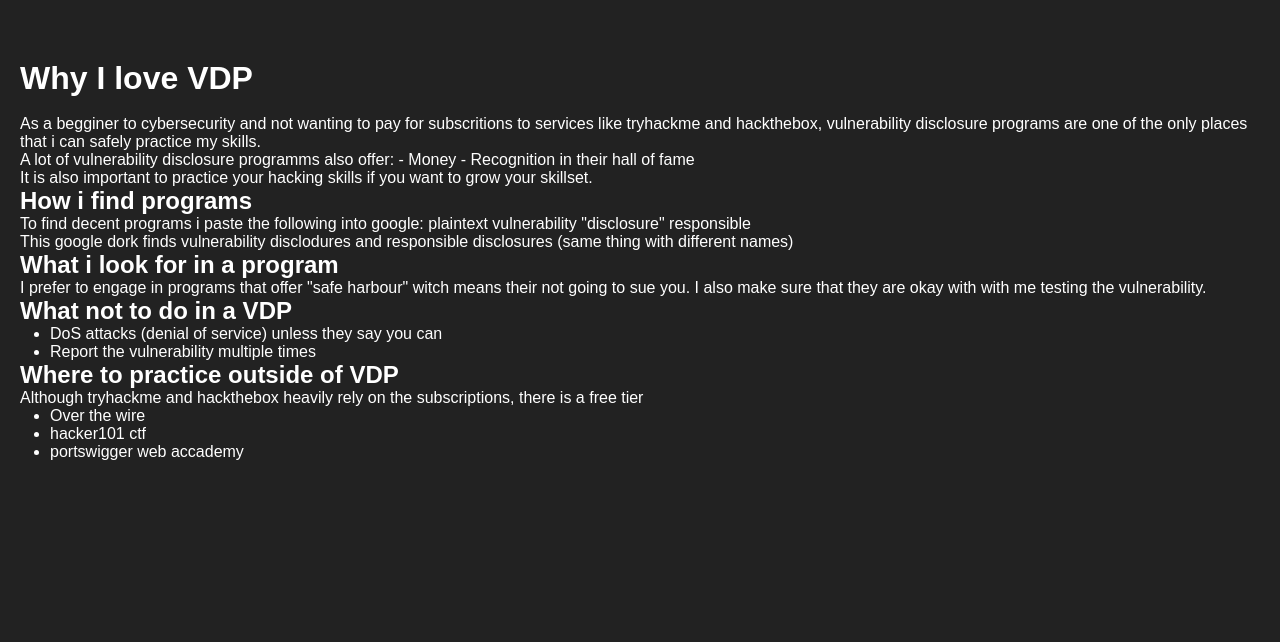
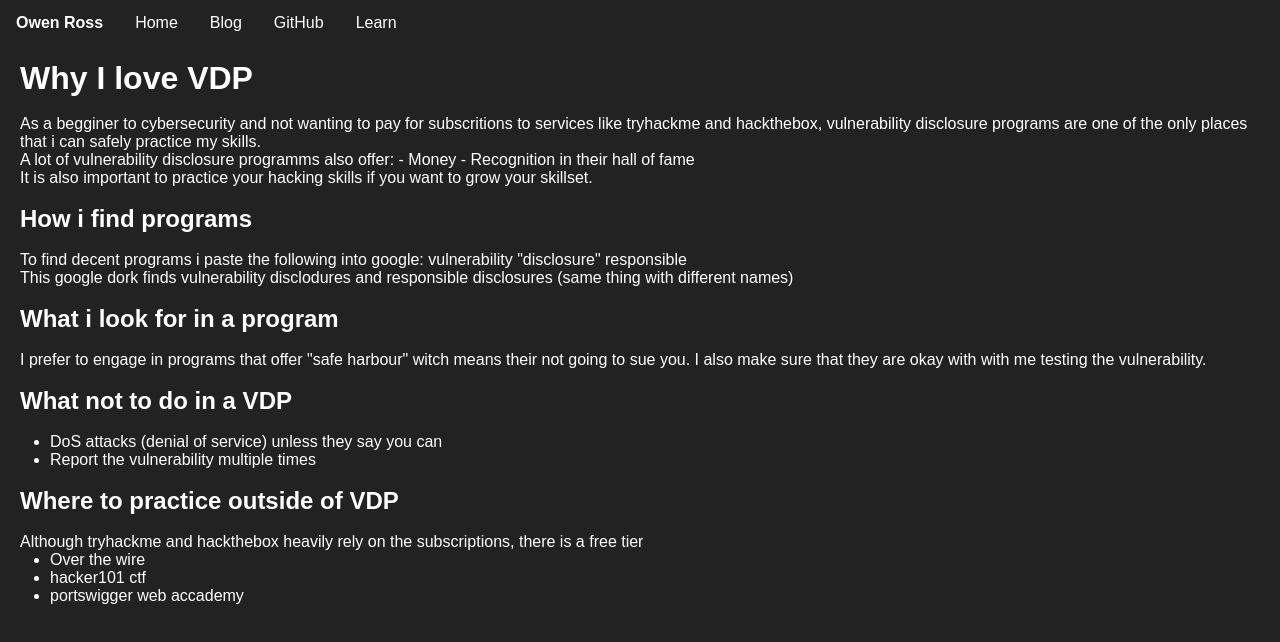
Before and after one commit to Dev2023-Op/dev2023-op.github.io, a plain HTML site: page blog/8/index.html in a window 1280 px wide. Drawn offline with Linux system fonts and the light colour scheme.

Commit message:
Update index.html

```diff
--- a/blog/8/index.html
+++ b/blog/8/index.html
@@ -11,26 +11,26 @@ Why I love VDP
 </head>
 <body>
     <div id="navbar"></div>
-    <script src="resources/nav.js"></script>
+    <script src="../../resources/nav.js"></script>
     <main>
 <h1>Why I love VDP</h1><br><p>As a begginer to cybersecurity and not wanting to pay for subscritions to services like tryhackme and hackthebox, vulnerability disclosure programs are one of the only places that i can safely practice my skills.</p>
 <p>A lot of vulnerability disclosure programms also offer:
 - Money
 - Recognition in their hall of fame</p>
-<p>It is also important to practice your hacking skills if you want to grow your skillset.</p>
-<h2>How i find programs</h2>
+<p>It is also important to practice your hacking skills if you want to grow your skillset.</p><br>
+<h2>How i find programs</h2><br>
 <p>To find decent programs i paste the following into google:
-<code>plaintext
+<code>
 vulnerability "disclosure" responsible</code></p>
-<p>This google dork finds vulnerability disclodures and responsible disclosures (same thing with different names)</p>
-<h2>What i look for in a program</h2>
-<p>I prefer to engage in programs that offer "safe harbour" witch means their not going to sue you. I also make sure that they are okay with with me testing the vulnerability.</p>
-<h2>What not to do in a VDP</h2>
+<p>This google dork finds vulnerability disclodures and responsible disclosures (same thing with different names)</p><br>
+<h2>What i look for in a program</h2><br>
+<p>I prefer to engage in programs that offer "safe harbour" witch means their not going to sue you. I also make sure that they are okay with with me testing the vulnerability.</p><br>
+<h2>What not to do in a VDP</h2><br>
 <ul>
 <li>DoS attacks (denial of service) unless they say you can</li>
 <li>Report the vulnerability multiple times</li>
-</ul>
-<h2>Where to practice outside of VDP</h2>
+</ul><br>
+<h2>Where to practice outside of VDP</h2><br>
 <p>Although tryhackme and hackthebox heavily rely on the subscriptions, there is a free tier</p>
 <ul>
 <li>Over the wire</li>
```
